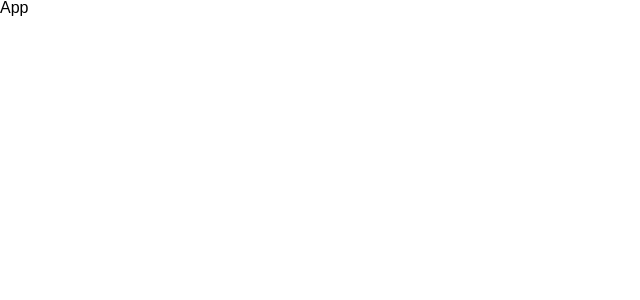
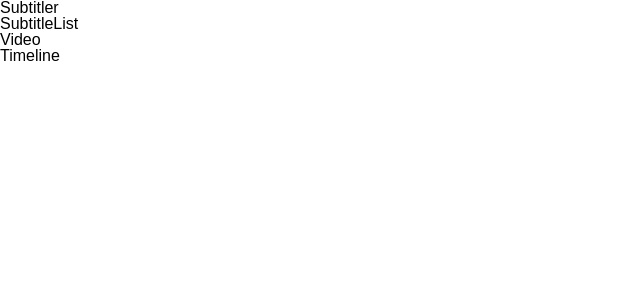
Before and after one commit to Danue1/subtitler, a React (Create React App) app: page / in a window 1280 px wide. Shown: the top 300 px of the page, without its empty margins (0-640 px from the left). Built offline with nearby package versions, Linux system fonts and the light colour scheme.

Commit message:
add draft layout

```diff
--- a/package.json
+++ b/package.json
@@ -1,5 +1,5 @@
 {
-  "name": "subscriber",
+  "name": "subtitler",
   "version": "0.1.0",
   "scripts": {
     "start": "react-scripts start",
--- a/public/index.html
+++ b/public/index.html
@@ -6,7 +6,7 @@
     <meta name="viewport" content="width=device-width, initial-scale=1, shrink-to-fit=no" />
     <meta name="theme-color" content="#000000" />
     <link rel="manifest" href="%PUBLIC_URL%/manifest.json" />
-    <title>Subscriber</title>
+    <title>Subtitler</title>
   </head>
   <body>
     <noscript>You need to enable JavaScript to run this app.</noscript>
--- a/src/App/index.tsx
+++ b/src/App/index.tsx
@@ -1,3 +1,38 @@
 import React, { FC } from 'react'
+import styled from 'styled-components'
+import { Div } from '../Atomics/Div'
 
-export const App: FC = () => <div>App</div>
+const Layout = Div
+
+const Header = styled.header``
+
+const Title = Div
+
+const Main = styled.main``
+
+const Left = Div
+
+const SubtitleList = Div
+
+const Right = Div
+
+const Video = Div
+
+const Timeline = Div
+
+export const App: FC = () => (
+  <Layout>
+    <Header>
+      <Title>Subtitler</Title>
+    </Header>
+    <Main>
+      <Left>
+        <SubtitleList>SubtitleList</SubtitleList>
+      </Left>
+      <Right>
+        <Video>Video</Video>
+        <Timeline>Timeline</Timeline>
+      </Right>
+    </Main>
+  </Layout>
+)
```
Also changed, not shown: public/manifest.json.
